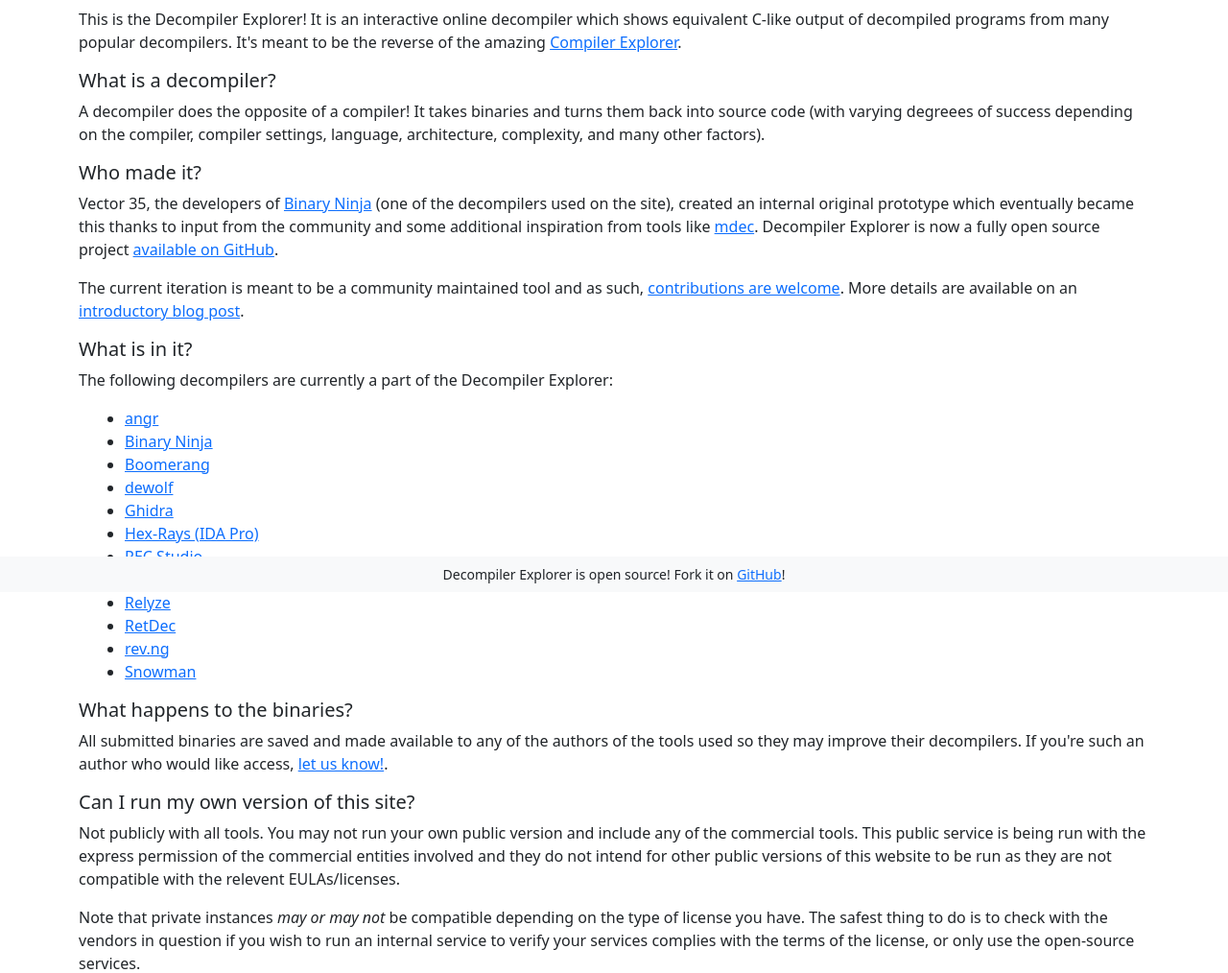
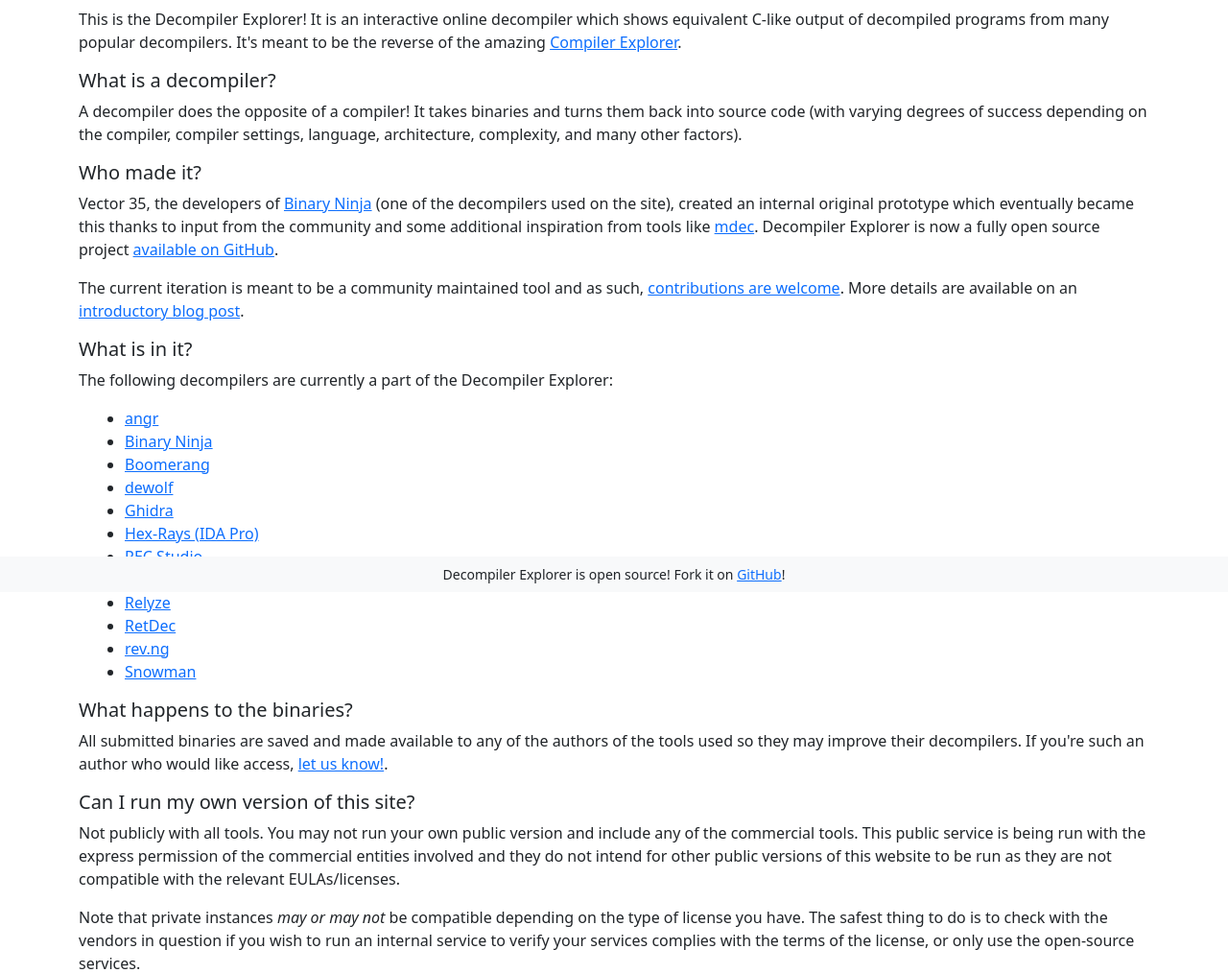
Before and after one commit to decompiler-explorer/decompiler-explorer, a Django app: page /faq in a window 1280 px wide. Shown: the part 183-1197 px from the top of the page at 96% size. Run offline with Django 3.2, Linux system fonts and the light colour scheme; some libraries are stand-ins or nearby versions.

Commit message:
fix spelling errors resolves #190

```diff
--- a/templates/explorer/faq.html
+++ b/templates/explorer/faq.html
@@ -57,7 +57,7 @@
             </section>
             <section id="what-is-a-decompiler">
                 <h5>What is a decompiler?</h5>
-                <p>A decompiler does the opposite of a compiler! It takes binaries and turns them back into source code (with varying degreees of success depending on the compiler, compiler settings, language, architecture, complexity, and many other factors).</p>
+                <p>A decompiler does the opposite of a compiler! It takes binaries and turns them back into source code (with varying degrees of success depending on the compiler, compiler settings, language, architecture, complexity, and many other factors).</p>
             </section>
             <section id="who-made-it">
             <h5>Who made it?</h5>
@@ -88,7 +88,7 @@
             </section>
             <section id="can-i-run-my-own">
                 <h5>Can I run my own version of this site?</h5>
-                <p>Not publicly with all tools. You may not run your own public version and include any of the commercial tools. This public service is being run with the express permission of the commercial entities involved and they do not intend for other public versions of this website to be run as they are not compatible with the relevent EULAs/licenses.</p>
+                <p>Not publicly with all tools. You may not run your own public version and include any of the commercial tools. This public service is being run with the express permission of the commercial entities involved and they do not intend for other public versions of this website to be run as they are not compatible with the relevant EULAs/licenses.</p>
                 <p>Note that private instances <em>may or may not</em> be compatible depending on the type of license you have. The safest thing to do is to check with the vendors in question if you wish to run an internal service to verify your services complies with the terms of the license, or only use the open-source services.</p>
                 <p>In particular, third-parties running their own copy will run afoul of the specific license limitations on <a href="https://docs.binary.ninja/about/license.html#commercial-license-named">time-sharing services</a> and <a href="https://hex-rays.com/ida_eula.pdf">derivative works</a> in <a href="https://binary.ninja/">Binary Ninja</a> and <a href="https://hex-rays.com/ida-pro/">IDA Pro</a> respectively.</p>
                 <p>Vector 35 has custom "headless" licenses for Binary Ninja that may be used for longer-term internal deployments (<a href="https://binary.ninja/support/">contact them</a> for more info).
```
